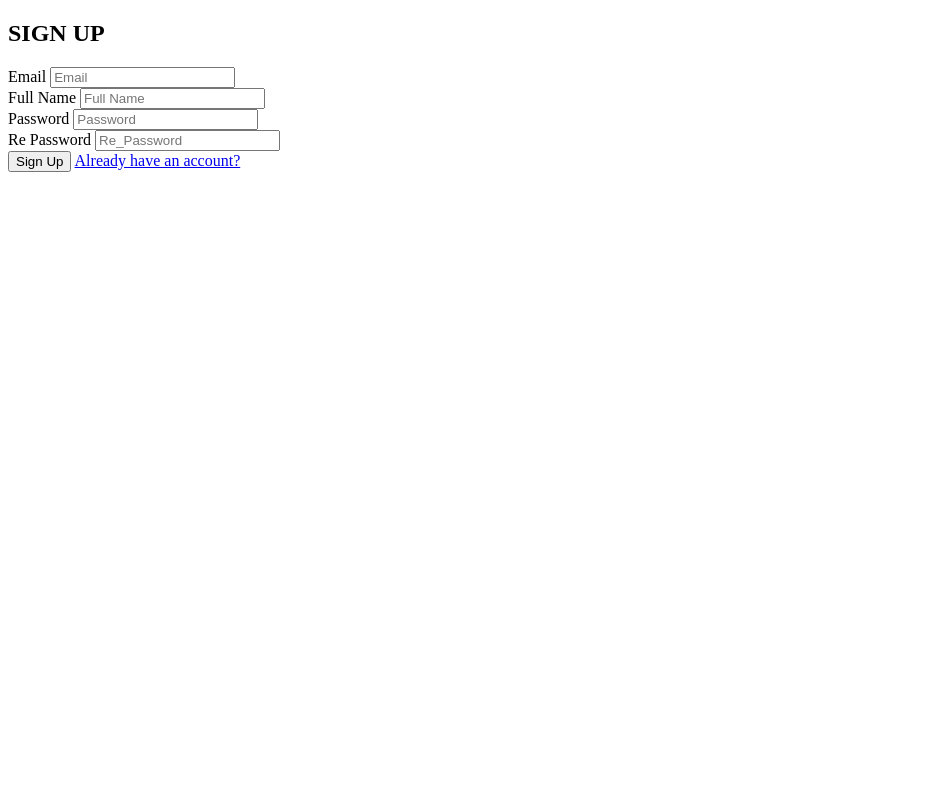
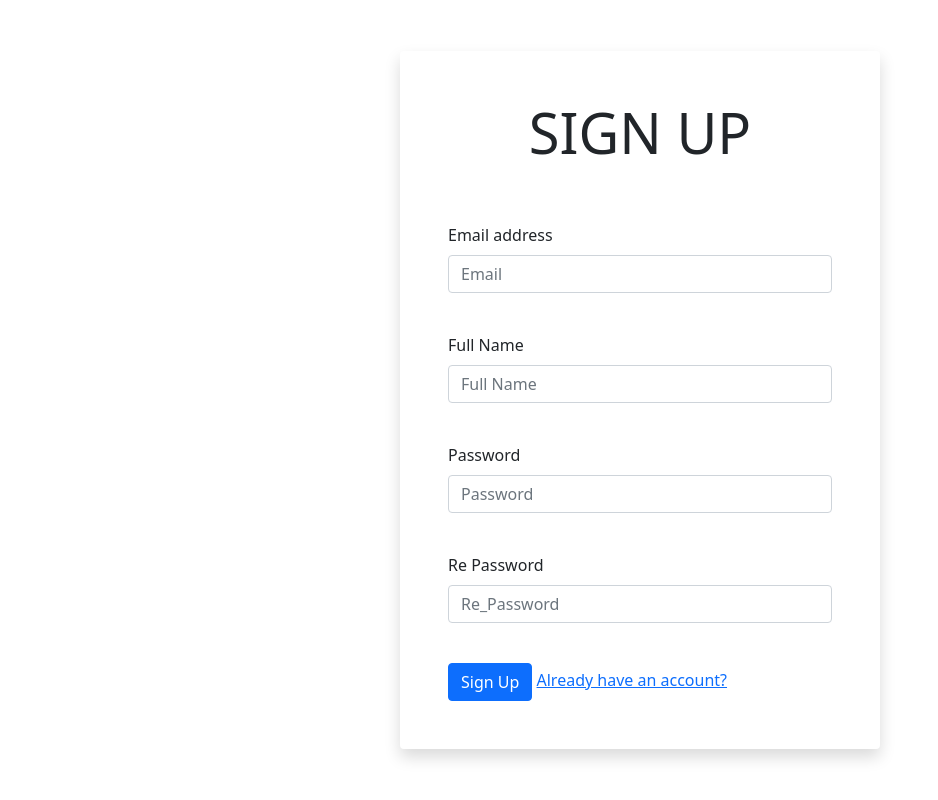
Before and after one commit to nrwfebriani/KatalogIAI, a PHP site: page /signup.php in a window 1280 px wide. Shown: the whole page, without its empty margins (0-938 px from the left). Run offline with PHP 8.4, Linux system fonts and the light colour scheme.

Commit message:
sign up  login ui

```diff
--- a/login.php
+++ b/login.php
@@ -26,7 +26,6 @@ if (!isset($_SESSION['user_id']) &&
 		      style="max-width: 30rem; width: 100%"
 		      method="POST"
 		      action="php/auth.php">
-
 		  <h1 class="text-center display-4 pb-5">LOGIN</h1>
 		  <?php if (isset($_GET['error'])) { ?>
           <div class="alert alert-danger" role="alert">
--- a/signup.php
+++ b/signup.php
@@ -2,11 +2,20 @@
 <html>
 <head>
 	<title>SIGN UP</title>
-	<link rel="stylesheet" type="text/css" href="style.css">
+	<!-- bootstrap 5 CDN-->
+	<link href="https://cdn.jsdelivr.net/npm/bootstrap@5.1.1/dist/css/bootstrap.min.css" rel="stylesheet" integrity="sha384-F3w7mX95PdgyTmZZMECAngseQB83DfGTowi0iMjiWaeVhAn4FJkqJByhZMI3AhiU" crossorigin="anonymous">
+
+    <!-- bootstrap 5 Js bundle CDN-->
+    <script src="https://cdn.jsdelivr.net/npm/bootstrap@5.1.1/dist/js/bootstrap.bundle.min.js" integrity="sha384-/bQdsTh/da6pkI1MST/rWKFNjaCP5gBSY4sEBT38Q/9RBh9AH40zEOg7Hlq2THRZ" crossorigin="anonymous"></script>
 </head>
 <body>
-     <form action="signup-check.php" method="post">
-     	<h2>SIGN UP</h2>
+     <div class="d-flex justify-content-center align-items-center"
+          style="min-height: 100vh;">
+          <form class="p-5 rounded shadow"
+               style="max-width: 30rem; width: 100%"
+               method="POST"
+               action="signup-check.php">
+               <h1 class="text-center display-4 pb-5">SIGN UP</h1>
                <?php if (isset($_GET['error'])) { ?>
                     <p class="error"><?php echo $_GET['error']; ?></p>
                <?php } ?>
@@ -15,43 +24,68 @@
                     <p class="success"><?php echo $_GET['success']; ?></p>
                <?php } ?>
 
-          <label>Email</label>
+               <div class="mb-3">
+                    <label for="exampleInputEmail1"
+                         class="form-label">Email address</label>
                     <?php if (isset($_GET['email'])) { ?>
-               <input type="text"
+                    <input type="email"
+                              class="form-control"
                               name="email"
-                      placeholder="Email"
+                              id="exampleInputEmail1"
+                              aria-describedby="emailHelp"
                               value="<?php echo $_GET['email']; ?>"><br>
                <?php }else{ ?>
-               <input type="text"
+                    <input type="email"
+                              class="form-control"
                               name="email"
+                              id="exampleInputEmail1"
+                              aria-describedby="emailHelp"
                          placeholder="Email"><br>
                <?php }?>
+               </div>
 
-          <label>Full Name</label>
+               <div class="mb-3">
+                    <label for="exampleInputName1"
+                         class="form-label">Full Name</label>
                     <?php if (isset($_GET['full_name'])) { ?>
                          <input type="text"
                               name="full_name"
+                              class="form-control"
+                              id="exampleInputName1"
                               placeholder="Full Name"
                               value="<?php echo $_GET['full_name']; ?>"><br>
                     <?php }else{ ?>
                          <input type="text"
                               name="full_name"
+                              placeholder="Full Name"
+                              class="form-control"
+                              id="exampleInputName1"
                               placeholder="Full Name"><br>
                     <?php }?>
+               </div>
 
+               <div class="mb-3">
+                    <label for="exampleInputPassword1"
+                              class="form-label">Password</label>
+                    <input type="password"
+                              class="form-control"
+                              name="password"
+                              id="exampleInputPassword1"
+                              placeholder="Password"><br>
+               </div>
+               <div class="mb-3">
+                    <label for="exampleInputPassword2"
+                         class="form-label">Re Password</label>
+                    <input type="password"
+                         class="form-control"
+                         name="re_password"
+                         placeholder="Re_Password"
+                         id="exampleInputPassword2"><br>
+               </div>
 
-     	<label>Password</label>
-     	<input type="password"
-                 name="password"
-                 placeholder="Password"><br>
-
-          <label>Re Password</label>
-          <input type="password"
-                 name="re_password"
-                 placeholder="Re_Password"><br>
-
-     	<button type="submit">Sign Up</button>
+               <button type="submit"
+                         class="btn btn-primary">Sign Up</button>
                <a href="login.php" class="ca">Already have an account?</a>
-     </form>
+          </div>
 </body>
 </html>
```
Lines whose indentation alone changed are shown as unchanged.
